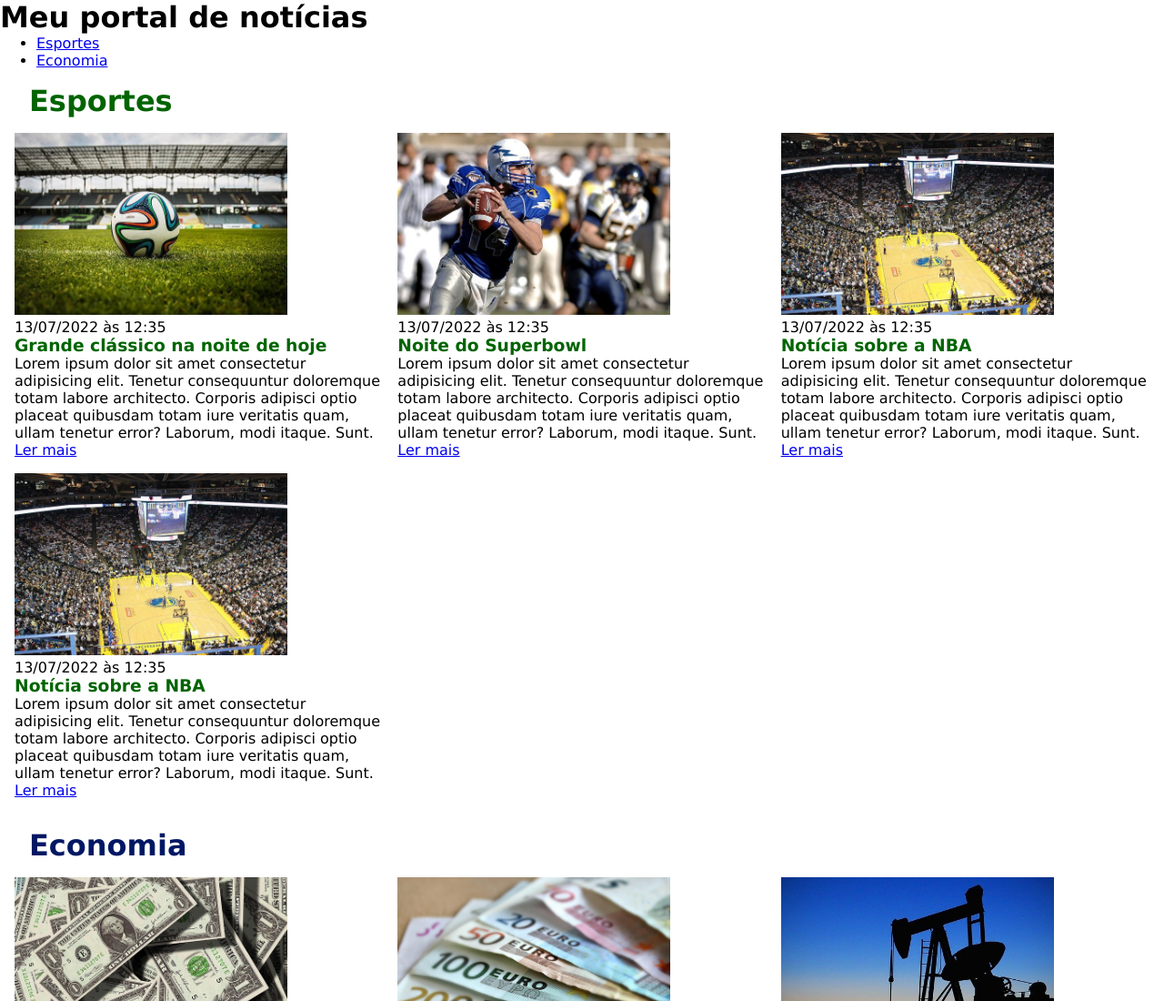
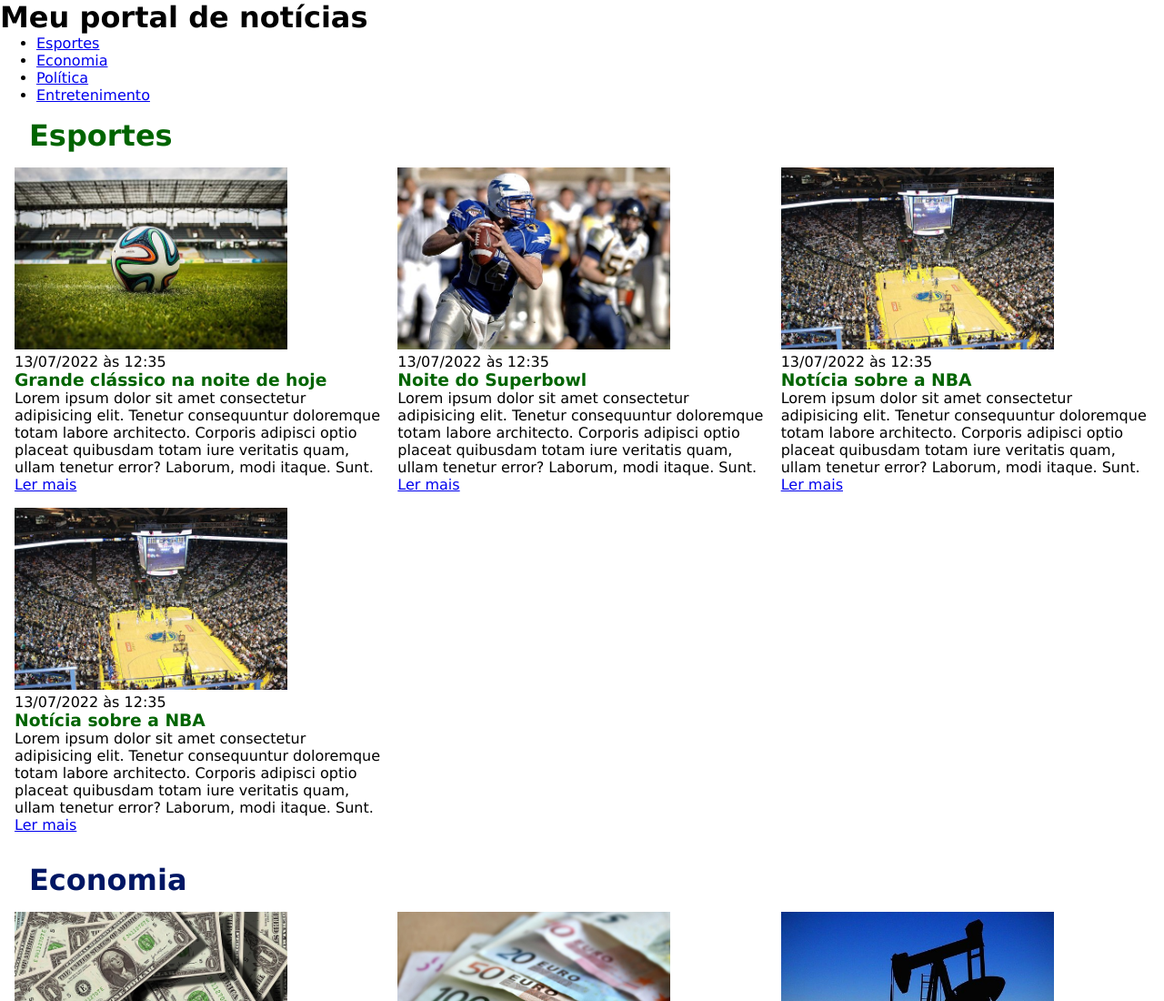
Before and after one commit to FilipeRaitz/curso_frontend_ebac, a plain HTML site: page exercicio_css/index.html in a window 1280 px wide. Shown: the top 1100 px of the page at 91% size. Drawn offline with Linux system fonts and the light colour scheme.

Commit message:
inclusão de novos tópicos na navbar

```diff
--- a/exercicio_css/index.html
+++ b/exercicio_css/index.html
@@ -17,6 +17,12 @@
                 </li>
                 <li>
                     <a href="#economy" title="Ir para a seção de notícias">Economia</a>
+                </li>
+                <li>
+                    <a href="#politica" title="Ir para a seção de notícias">Política</a>
+                </li>
+                <li>
+                    <a href="#entretenimento" title="Ir para a seção de notícias">Entretenimento</a>
                 </li>
             </ul>
         </nav>
```
